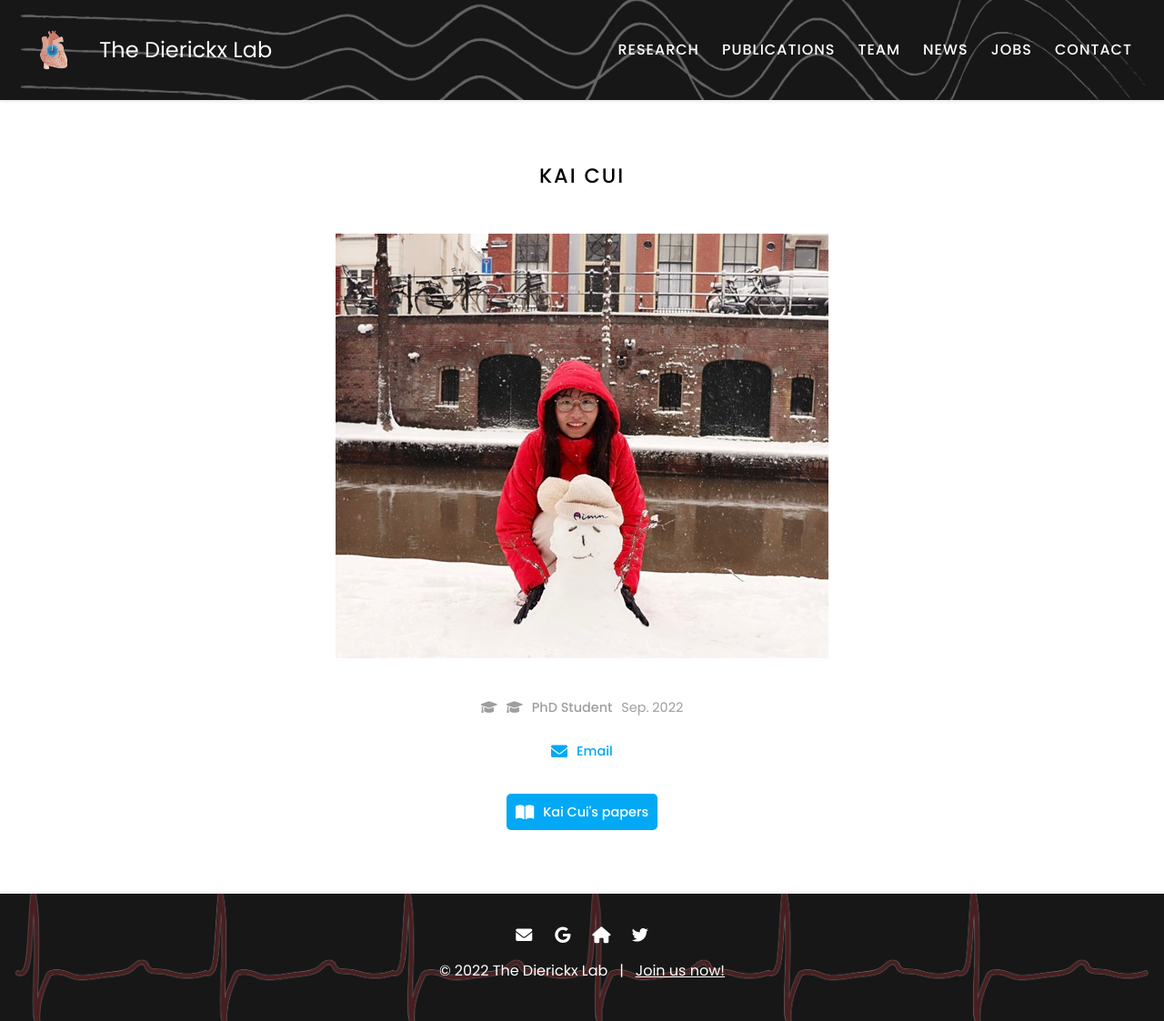
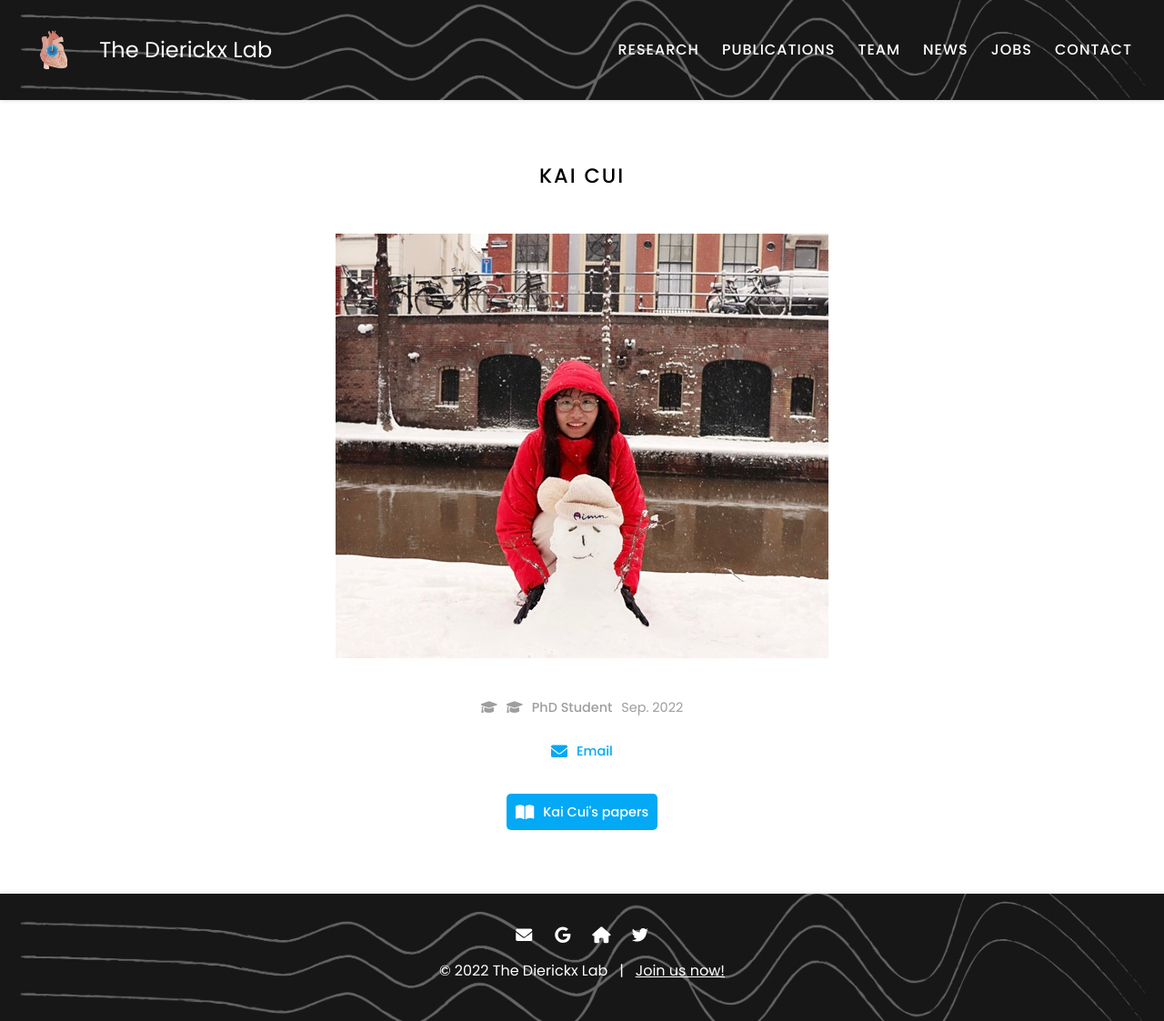
Before and after one commit to theDierickxLab/theDierickxLab, a Jekyll site: the page built from _members/kai-cui.md, in a window 1280 px wide. Shown: the whole page at 91% size. Built offline with Jekyll 4.4.1, drawn with Linux system fonts in a browser that asks for light colours.

Commit message:
Update _config.yaml

```diff
--- a/_config.yaml
+++ b/_config.yaml
@@ -6,7 +6,7 @@ description: The Dierickx lab is interested in the molecular mechanisms of the c
              We try to understand how deregulated clocks are leading to cardiovascular defects and trying to target the circadian clock in order to treat and prevent heart diseases.
 logo: images/Logo.png
 header: images/banner1.png
-footer: images/banner2.png
+footer: images/banner1.png
 baseurl: /labpage
 
 # site social media and other links
```
